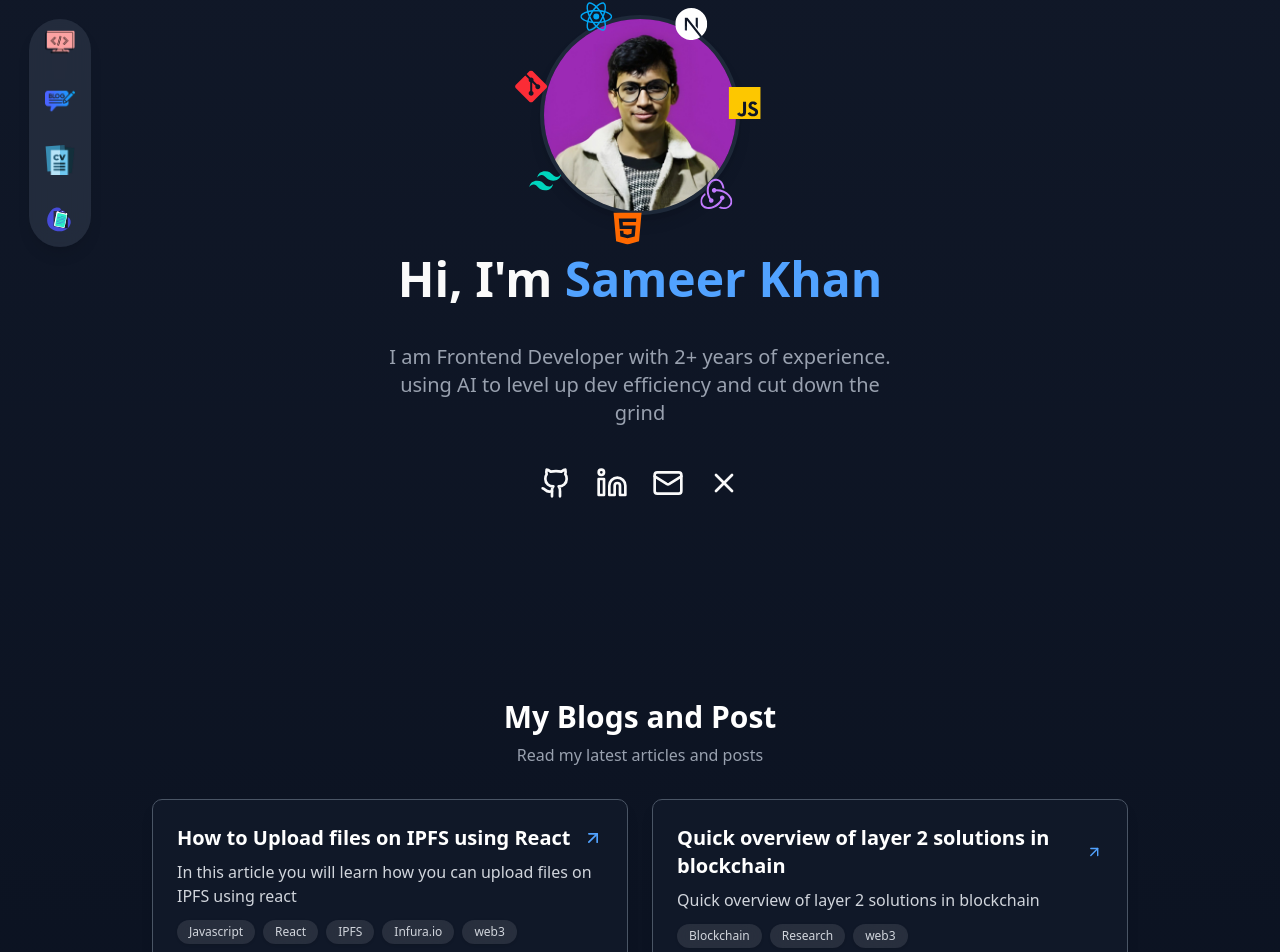
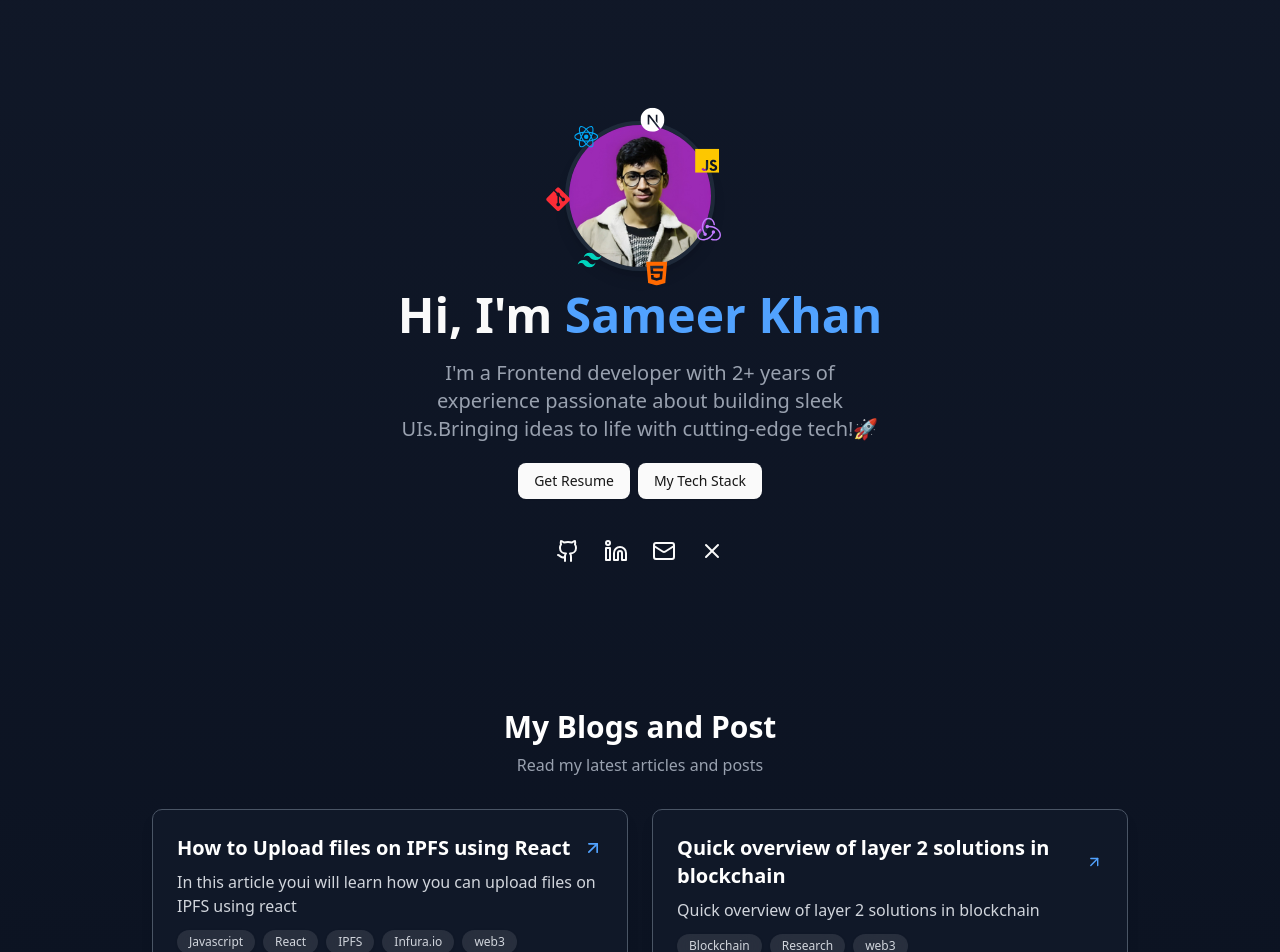
Before and after one commit to Sameer-472/Next.js-Portfolio, a Next.js app: page / in a window 1280 px wide. Shown: the part 101-1053 px from the top of the page. Built offline with nearby package versions, Linux system fonts and the light colour scheme.

Commit message:
added animation on scroll

```diff
--- a/app/layout.js
+++ b/app/layout.js
@@ -4,9 +4,8 @@ import { ThemeProvider } from "next-themes";
 import { cn } from "@/lib/utils";
 import Loader from "@/components/loader";
 import { Navbar } from "@/components/navbar";
-import Sidebar from "@/components/sidebar";
 import ModalProvider from "@/components/providers/modalProvider";
-
+import "animate.css/animate.compat.css"
 
 const geistSans = Geist({
   variable: "--font-geist-sans",
@@ -36,7 +35,7 @@ export default function RootLayout({ children }) {
         >
           <Loader>
             <Navbar />
-            <Sidebar />
+            {/* <Sidebar /> */}
             {children}
             <ModalProvider />
           </Loader>
--- a/app/projects/page.js
+++ b/app/projects/page.js
@@ -0,0 +1 @@
+export default function Page
--- a/components/Timeline.jsx
+++ b/components/Timeline.jsx
@@ -61,6 +61,12 @@ export default function Timeline() {
     ];
 
     return (
+        <motion.div
+            initial={{ y: 50, opacity: 0 }}
+            whileInView={{ y: 0, opacity: 1 }}
+            transition={{ type: "spring", stiffness: 100 }}
+            viewport={{ once: false }}
+        >
             <Element name="experience" className="flex flex-col items-center my-20 px-6">
                 <h2 className="text-2xl sm:text-3xl md:text-3xl font-bold mb-2 dark:text-white text-gray-800">My Journey</h2>
                 <p className="dark:text-gray-400 text-gray-500 mb-8">Education and Work Experience</p>
@@ -130,5 +136,6 @@ export default function Timeline() {
                     ))}
                 </div>
             </Element>
+        </motion.div>
     );
 }
--- a/components/blogs.jsx
+++ b/components/blogs.jsx
@@ -1,12 +1,13 @@
 "use client"
 
 import BlogCard from "./blogsCard";
+import { motion } from "framer-motion"
 
 const blogs = [
     {
         title: "How to Upload files on IPFS using React",
         img: "https://media.dev.to/cdn-cgi/image/width=1000,height=420,fit=cover,gravity=auto,format=auto/https%3A%2F%2Fdev-to-uploads.s3.amazonaws.com%2Fuploads%2Farticles%2Fiuixn0s0spkymwse1y6r.png",
-        description: "In this article you will learn how you can upload files on IPFS using react",
+        description: "In this article youi will learn how you can upload files on IPFS using react",
         demo: "https://dev.to/sameer472/how-to-upload-files-on-ipfs-infuraio-using-react-56g",
         code: "https://github.com/Sameer-472/expense-tracker-rebuild",
         tech: ["Javascript", "React", "IPFS", "Infura.io", "web3"]
@@ -32,7 +33,12 @@ const blogs = [
 
 export default function Blogs() {
     return (
-        <div className="flex items-center justify-center flex-col my-10">
+        <motion.div
+            initial={{ y: 50, opacity: 0 }}
+            whileInView={{ y: 0, opacity: 1 }}
+            transition={{ type: "spring", stiffness: 100 }}
+            viewport={{ once: false }}
+            className="flex items-center justify-center flex-col my-5">
             <h2 className="text-2xl sm:text-3xl md:text-3xl font-bold mb-2 dark:text-white text-gray-800">My Blogs and Post</h2>
             <p className="dark:text-gray-400 mb-8 text-gray-500">Read my latest articles and posts</p>
             <div className="relative w-full max-w-5xl mx-auto grid grid-cols-12 gap-6 px-6">
@@ -48,6 +54,6 @@ export default function Blogs() {
                     </div>
                 ))}
             </div>
-        </div>
+        </motion.div>
     );
 }
--- a/components/navbar.jsx
+++ b/components/navbar.jsx
@@ -1,7 +1,7 @@
 "use client";
 
 import { ThemeToggle } from "@/components/theme-toggle";
-import { scroller, Link } from "react-scroll";
+import { Link } from "react-scroll";
 
 export function Navbar() {
 
--- a/components/profile.jsx
+++ b/components/profile.jsx
@@ -7,6 +7,8 @@ import Image from "next/image";
 import { useEffect, useState } from "react";
 import { SiGit, SiHtml5, SiJavascript, SiNextdotjs, SiReact, SiRedux, SiTailwindcss } from "react-icons/si";
 import { Element } from "react-scroll";
+import { Button } from "./ui/button";
+import useModalStore from "@/store/useModalStore";
 
 
 // Define icons and their initial positions
@@ -35,6 +37,8 @@ export function Profile() {
 
   const { height } = useWindowDimensions();
 
+  const { openModal } = useModalStore();
+
   useEffect(() => {
     const interval = setInterval(() => {
       setRotation((prev) => prev + 2); // Rotate icons
@@ -42,22 +46,29 @@ export function Profile() {
     return () => clearInterval(interval);
   }, []);
 
+
   return (
-    <Element name="home" className=" flex flex-col items-center text-center pt-24 mt-5" style={{ height: height - 60 }}>
+    <motion.div
+      initial={{ opacity: 0, y: 50 }}
+      whileInView={{ opacity: 1, y: 0 }}
+      transition={{ duration: 1 }}
+      viewport={{ once: true }}
+    >
+      <Element name="home" className=" flex flex-col justify-center items-center text-center pt-24 mt-5" style={{ height: height - 30 }}>
         {/* Rotating Icons */}
         <div className="relative w-fit h-fit">
           {icons.map(({ icon, angle, color }, index) => {
-          const x = 110 * Math.cos((angle + rotation) * (Math.PI / 180));
-          const y = 110 * Math.sin((angle + rotation) * (Math.PI / 180));
+            const x = 85 * Math.cos((angle + rotation) * (Math.PI / 180));
+            const y = 85 * Math.sin((angle + rotation) * (Math.PI / 180));
             const IconComponent = icon;
             return (
               <motion.div
                 key={index}
-              className="absolute left-20 top-22 w-10 h-10"
+                className="absolute left-15 top-16 w-8 h-8"
                 animate={{ x, y }}
-              transition={{ repeat: Infinity, ease: "linear", duration: 0.1 }}
+                transition={{ repeat: Infinity, ease: "linear", duration: 0.6 }}
               >
-              <IconComponent className={`${color} w-8 h-8`} />
+                <IconComponent className={`${color} w-6 h-6`} />
               </motion.div>
             );
           })}
@@ -66,33 +77,43 @@ export function Profile() {
           <Image
             src="/assets/profile.jpeg"
             alt="Profile"
-          width={200}
-          height={200}
+            width={150}
+            height={150}
             className="rounded-full border-4 border-gray-800 shadow-lg"
           />
         </div>
+
         {/* Title & Bio */}
-      <h1 className="text-2xl sm:text-3xl md:text-4xl lg:text-5xl font-bold my-10 px-4">
+        <h1 className="text-2xl sm:text-3xl md:text-4xl lg:text-5xl font-bold my-5 px-4">
           Hi, I&apos;m <span className="text-blue-400">Sameer Khan</span>
         </h1>
-      <p className="text-center text-base sm:text-base md:text-lg lg:text-xl text-gray-400 max-w-lg">
-        I am Frontend Developer with 2+ years of experience.
-        using AI to level up dev efficiency and cut down the grind
+
+
+        <p className="text-center text-base sm:text-base md:text-lg lg:text-xl text-gray-500 dark:text-gray-400 max-w-lg px-3">
+          I'm a Frontend developer with 2+ years of experience passionate about building sleek UIs.Bringing ideas to life with cutting-edge tech!🚀
         </p>
-      <div className="flex space-x-6 my-10">
+
+        <div className="flex gap-2 my-5">
+          <Button onClick={() => {
+            window.open('/SameerKhan.resume.pdf', '_blank');
+          }}> Get Resume </Button>
+          <Button onClick={() => openModal("SkillModal")}> My Tech Stack</Button>
+        </div>
+        <div className="flex space-x-6 my-5">
           <a href="https://github.com/Sameer-472" target="_blank" rel="noopener noreferrer">
-          <Github className={"w-6 h-6 md:w-8 md:h-8 transition-transform duration-300 hover:scale-115 hover:text-blue-500"} />
+            <Github className={"w-6 h-6 transition-transform duration-300 hover:scale-115 hover:text-blue-500"} />
           </a>
           <a href="https://www.linkedin.com/in/sameer-khan472/" target="_blank" rel="noopener noreferrer">
-          <Linkedin className={"w-6 h-6 md:w-8 md:h-8 transition-transform duration-300 hover:scale-115 hover:text-blue-500"} />
+            <Linkedin className={"w-6 h-6 transition-transform duration-300 hover:scale-115 hover:text-blue-500"} />
           </a>
           <a href="mailto:muhammadsameer2016@yahoo.com">
-          <Mail className={"w-6 h-6 md:w-8 md:h-8 transition-transform duration-300 hover:scale-115 hover:text-blue-500"} />
+            <Mail className={"w-6 h-6 transition-transform duration-300 hover:scale-115 hover:text-blue-500"} />
           </a>
           <a href="https://x.com/Sameerkhan_45" target="_blank" rel="noopener noreferrer">
-          <X className={"w-6 h-6 md:w-8 md:h-8 transition-transform duration-300 hover:scale-115 hover:text-blue-500"} />
+            <X className={"w-6 h-6 transition-transform duration-300 hover:scale-115 hover:text-blue-500"} />
           </a>
         </div>
       </Element>
+    </motion.div>
   );
 }
--- a/components/sidebar.jsx
+++ b/components/sidebar.jsx
@@ -8,6 +8,8 @@ import {
     TooltipTrigger,
 } from "@/components/ui/tooltip"
 import useModalStore from '@/store/useModalStore'
+import { motion } from 'framer-motion'
+
 
 const Sidebar = () => {
 
@@ -27,7 +29,7 @@ const Sidebar = () => {
             icon: "/assets/resume-icon.png",
             label: "My Resume",
             onClick: () => {
-                window.open('/SameerKhan.resume.pdf' , '_blank');
+                window.open('/SameerKhan.resume.pdf', '_blank');
             }
         },
         {
@@ -35,14 +37,26 @@ const Sidebar = () => {
             label: "My Projects",
         },
     ]
+
+    // top-30 left-15 transform -translate-x-1/2
     return (
-        <div className="z-50 fixed top-30 left-15 transform -translate-x-1/2 bg-white dark:bg-gray-700/50 backdrop-blur-md px-4 py-2 rounded-full flex flex-col items-center gap-6 shadow-lg dark:text-white text-gray-800 text-sm">
+        <div className="left-1/2 transform -translate-x-1/2 z-50 fixed bottom-2 bg-white dark:bg-gray-700/50 backdrop-blur-md px-4 py-2 rounded-full flex flex-row items-center gap-6 shadow-lg dark:text-white text-gray-800 text-sm h-fit justify-center">
             {menuItem.map((item, index) => (
                 <div key={index}>
                     <TooltipProvider>
                         <Tooltip>
-                            <TooltipTrigger onClick={item.onClick} className="cursor-pointer"><Image src={item.icon} alt='side-icon' width={30} height={30} /></TooltipTrigger>
-                            <TooltipContent side="right" sideOffset={10}>
+                            <motion.div
+                                whileHover={{ scale: 1.3 }}
+                                transition={{ type: "spring", stiffness: 300, damping: 15 }}
+                            >
+                                <TooltipTrigger
+                                    onClick={item.onClick}
+                                    className="cursor-pointer"
+                                >
+                                    <Image src={item.icon} alt="side-icon" width={30} height={30} />
+                                </TooltipTrigger>
+                            </motion.div>
+                            <TooltipContent side={"top"} sideOffset={10}>
                                 <p>{item.label}</p>
                             </TooltipContent>
                         </Tooltip>
--- a/components/ui/dialog.jsx
+++ b/components/ui/dialog.jsx
@@ -64,12 +64,11 @@ function DialogContent({
             exit={{ opacity: 0, scale: 0.9 }}
             transition={{ duration: 0.25, ease: "easeOut" }}
             className={cn(
-              "fixed top-[50%] left-[50%] z-50 max-w-4xl translate-x-[-50%] translate-y-[-50%] rounded-xl border border-white/20 bg-white/30 p-6 shadow-xl backdrop-blur-lg dark:bg-neutral-900/40",
+              "fixed top-[50%] left-[50%] z-50 w-[90%] md:max-w-4xl translate-x-[-50%] translate-y-[-50%] rounded-xl border border-white/20 bg-white/30 p-6 shadow-xl backdrop-blur-lg dark:bg-neutral-900/40",
               className
             )}
           >
             {children}
-
             <DialogPrimitive.Close
               className="absolute right-4 top-4 rounded-full bg-white/20 p-1 backdrop-blur-md transition-opacity hover:bg-white/30 focus:outline-none focus:ring-2 focus:ring-white/40"
             >
--- a/package.json
+++ b/package.json
@@ -14,6 +14,7 @@
     "@radix-ui/react-slot": "^1.1.2",
     "@radix-ui/react-tooltip": "^1.1.8",
     "@react-pdf-viewer/core": "^3.12.0",
+    "animate.css": "^4.1.1",
     "class-variance-authority": "^0.7.1",
     "clsx": "^2.1.1",
     "framer-motion": "^12.4.10",
@@ -22,6 +23,7 @@
     "next-themes": "^0.4.4",
     "pdfjs-dist": "^5.0.375",
     "react": "^19.0.0",
+    "react-animate-on-scroll": "^2.1.9",
     "react-dom": "^19.0.0",
     "react-icons": "^5.5.0",
     "react-pdf": "^9.2.1",
```
Also changed, not shown: components/contact.jsx (+58 -49 lines), components/modals/skillsModal.jsx (+13 -8 lines), components/projects.jsx (+7 -0 lines), 1 other file (tests, documents, lock files or other folders). Lines whose indentation alone changed are shown as unchanged.
